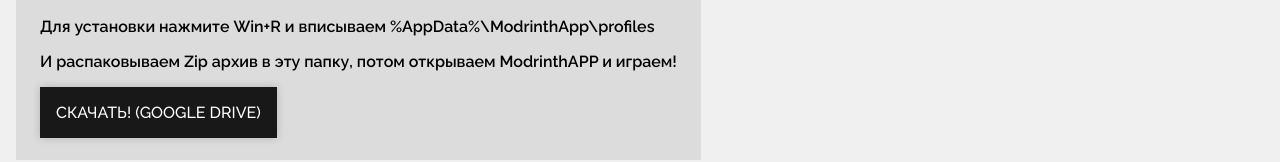
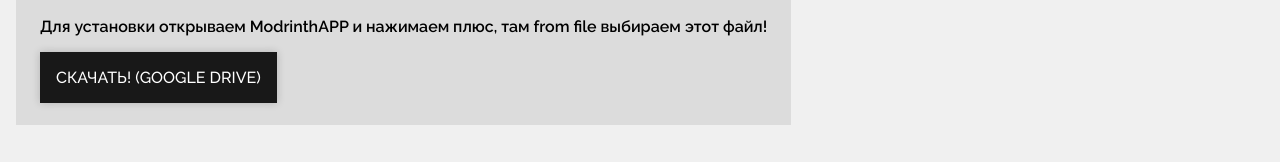
Before and after one commit to RggolikSN/ModrinthModpacks, a plain HTML site: page index.html in a window 1280 px wide. Shown: the part 529-691 px from the top of the page. Drawn offline with Linux system fonts and the light colour scheme.

Commit message:
Update index.html

```diff
--- a/index.html
+++ b/index.html
@@ -15,8 +15,7 @@
         <h2 class="mbresh2">MBRES</h2>
         <p class="mbresp">Сборка на 84 мода, созданная для ModrinthAPP</p>
         <img src="mbres.png" alt="" srcset="" class="mbresimg">
-        <p class="mbresp">Для установки нажмите Win+R и вписываем %AppData%\ModrinthApp\profiles</p>
-        <p class="mbresp sk2">И распаковываем Zip архив в эту папку, потом открываем ModrinthAPP и играем!</p>
+        <p class="mbresp sk2">Для установки открываем ModrinthAPP и нажимаем плюс, там from file выбираем этот файл!</p>
         <div class="dwdj">
             <a href="https://drive.google.com/file/d/1mkzrOzFBq8tMpnBluAm-lghKjv9s8gzd/" class="dwlone" target="_blank">СКАЧАТЬ! (GOOGLE DRIVE)</a>
         </div>
@@ -26,4 +25,5 @@
         <h3 class="footh3">BY RGGOLIKSN (Github)</h2>
     </footer>
 </body>
+
 </html>
```
